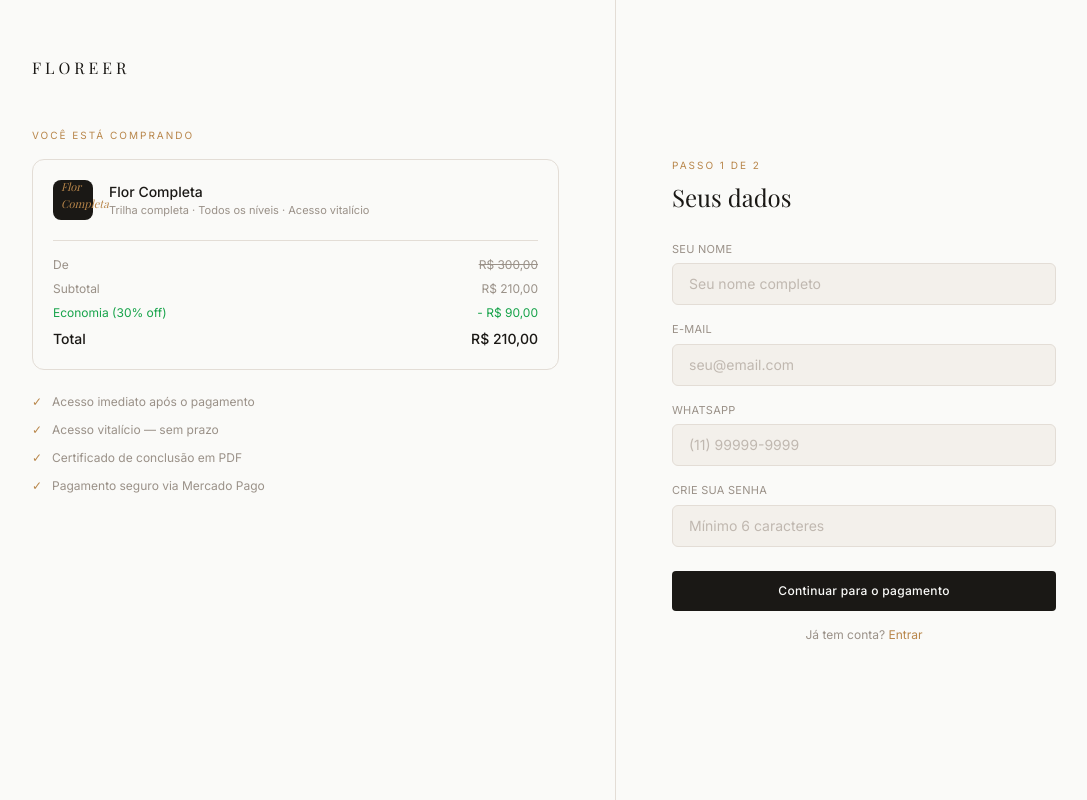
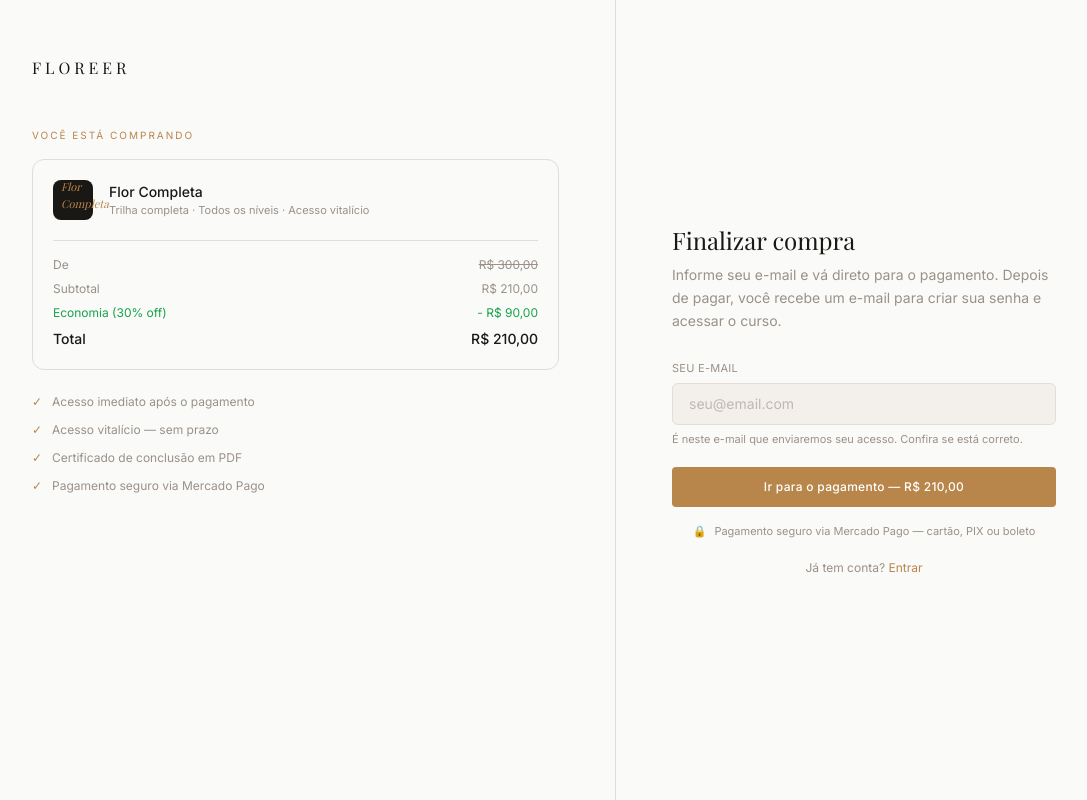
Before and after one commit to lehlanzarinii/floreer-site, a Next.js app: page /checkout/flor-completa in a window 1280 px wide. Shown: the whole page, without its empty margins (24-1111 px from the left). Built offline with nearby package versions, Linux system fonts and the light colour scheme; a web font is replaced by a local one.

Commit message:
Add files via upload

```diff
--- a/app/checkout/[slug]/page.tsx
+++ b/app/checkout/[slug]/page.tsx
@@ -11,26 +11,18 @@ export default function CheckoutPage() {
   const cursoIndividual = getCurso(slug);
   const cursoData = cursoIndividual ?? (slug === "flor-completa" ? florCompleta : null);
 
-  const [nome, setNome] = useState("");
   const [email, setEmail] = useState("");
-  const [senha, setSenha] = useState("");
-  const [telefone, setTelefone] = useState("");
-  const [passo, setPasso] = useState<"dados" | "pagamento">("dados");
   const [loading, setLoading] = useState(false);
   const [erro, setErro] = useState("");
 
   if (!cursoData) return null;
 
-  function formatarTelefone(valor: string) {
-    const nums = valor.replace(/\D/g, "").slice(0, 11);
-    if (nums.length <= 2) return nums;
-    if (nums.length <= 7) return `(${nums.slice(0,2)}) ${nums.slice(2)}`;
-    return `(${nums.slice(0,2)}) ${nums.slice(2,7)}-${nums.slice(7)}`;
-  }
+  async function handleCompra(e: React.FormEvent) {
+    e.preventDefault();
+    setLoading(true);
+    setErro("");
 
-  async function handleContinuar(e: React.FormEvent) {
-    e.preventDefault();
-    // Pixel da Meta: usuária avançou para o pagamento
+    // Pixel da Meta: usuária iniciou a finalização da compra
     const fbq = (window as unknown as { fbq?: (...a: unknown[]) => void }).fbq;
     if (typeof window !== "undefined" && fbq) {
       fbq("track", "InitiateCheckout", {
@@ -40,25 +32,18 @@ export default function CheckoutPage() {
         content_type: "product",
       });
     }
-    setPasso("pagamento");
-  }
 
-  async function handleCompra(e: React.FormEvent) {
-    e.preventDefault();
-    setLoading(true);
-    setErro("");
     try {
       const res = await fetch("/api/checkout", {
         method: "POST",
         headers: { "Content-Type": "application/json" },
-        body: JSON.stringify({ cursoSlug: cursoData!.slug, email, nome, senha, telefone }),
+        body: JSON.stringify({ cursoSlug: cursoData!.slug, email }),
       });
       const data = await res.json();
       if (!res.ok) throw new Error(data.erro || "Erro ao processar");
       window.location.href = data.initPoint;
     } catch (err: unknown) {
       setErro(err instanceof Error ? err.message : "Erro ao processar pagamento");
-    } finally {
       setLoading(false);
     }
   }
@@ -126,32 +111,21 @@ export default function CheckoutPage() {
         </div>
       </div>
 
-      {/* Formulário */}
+      {/* Formulário — só e-mail, direto para o pagamento */}
       <div className="p-8 md:p-14 flex items-center">
         <div className="w-full max-w-sm">
-          {passo === "dados" ? (
-            <>
-              <p className="text-[10px] tracking-[2px] uppercase text-floreer-gold mb-2">Passo 1 de 2</p>
-              <h2 className="font-serif text-2xl text-floreer-dark mb-7">Seus dados</h2>
+          <h2 className="font-serif text-2xl text-floreer-dark mb-2">Finalizar compra</h2>
+          <p className="text-sm text-floreer-muted leading-relaxed mb-7">
+            Informe seu e-mail e vá direto para o pagamento. Depois de pagar, você recebe um e-mail para criar sua senha e acessar o curso.
+          </p>
 
           {erro && (
             <div className="bg-red-50 border border-red-200 text-red-700 text-xs p-3 rounded mb-4">{erro}</div>
           )}
 
-              <form onSubmit={handleContinuar} className="flex flex-col gap-4">
+          <form onSubmit={handleCompra} className="flex flex-col gap-4">
             <div>
-                  <label className="block text-[11px] text-floreer-muted tracking-wide mb-1.5">SEU NOME</label>
-                  <input
-                    type="text"
-                    required
-                    value={nome}
-                    onChange={(e) => setNome(e.target.value)}
-                    placeholder="Seu nome completo"
-                    className="w-full bg-floreer-card border border-floreer-border rounded-md px-4 py-2.5 text-sm text-floreer-dark placeholder:text-[#C0B8B0] focus:outline-none focus:border-floreer-gold"
-                  />
-                </div>
-                <div>
-                  <label className="block text-[11px] text-floreer-muted tracking-wide mb-1.5">E-MAIL</label>
+              <label className="block text-[11px] text-floreer-muted tracking-wide mb-1.5">SEU E-MAIL</label>
               <input
                 type="email"
                 required
@@ -160,73 +134,27 @@ export default function CheckoutPage() {
                 placeholder="seu@email.com"
                 className="w-full bg-floreer-card border border-floreer-border rounded-md px-4 py-2.5 text-sm text-floreer-dark placeholder:text-[#C0B8B0] focus:outline-none focus:border-floreer-gold"
               />
+              <p className="text-[11px] text-floreer-muted mt-1.5">É neste e-mail que enviaremos seu acesso. Confira se está correto.</p>
             </div>
-                <div>
-                  <label className="block text-[11px] text-floreer-muted tracking-wide mb-1.5">WHATSAPP</label>
-                  <input
-                    type="tel"
-                    required
-                    value={telefone}
-                    onChange={(e) => setTelefone(formatarTelefone(e.target.value))}
-                    placeholder="(11) 99999-9999"
-                    className="w-full bg-floreer-card border border-floreer-border rounded-md px-4 py-2.5 text-sm text-floreer-dark placeholder:text-[#C0B8B0] focus:outline-none focus:border-floreer-gold"
-                  />
-                </div>
-                <div>
-                  <label className="block text-[11px] text-floreer-muted tracking-wide mb-1.5">CRIE SUA SENHA</label>
-                  <input
-                    type="password"
-                    required
-                    minLength={6}
-                    value={senha}
-                    onChange={(e) => setSenha(e.target.value)}
-                    placeholder="Mínimo 6 caracteres"
-                    className="w-full bg-floreer-card border border-floreer-border rounded-md px-4 py-2.5 text-sm text-floreer-dark placeholder:text-[#C0B8B0] focus:outline-none focus:border-floreer-gold"
-                  />
-                </div>
-                <button type="submit" className="btn-primary w-full mt-2">
-                  Continuar para o pagamento
-                </button>
-                <p className="text-center text-xs text-floreer-muted">
-                  Já tem conta?{" "}
-                  <Link href="/aluno/login" className="text-floreer-gold">Entrar</Link>
-                </p>
-              </form>
-            </>
-          ) : (
-            <>
-              <div className="flex items-center gap-3 mb-6">
-                <button onClick={() => setPasso("dados")} className="text-floreer-muted text-xs hover:text-floreer-dark">
-                  ← Voltar
-                </button>
-              </div>
-              <p className="text-[10px] tracking-[2px] uppercase text-floreer-gold mb-2">Passo 2 de 2</p>
-              <h2 className="font-serif text-2xl text-floreer-dark mb-7">Pagamento</h2>
 
-              {erro && (
-                <div className="bg-red-50 border border-red-200 text-red-700 text-xs p-3 rounded mb-4">{erro}</div>
-              )}
-
-              <p className="text-sm text-floreer-muted leading-relaxed mb-6">
-                Clique abaixo para ser redirecionada ao Mercado Pago — lá você escolhe entre cartão de crédito, PIX ou boleto.
-              </p>
-
-              <form onSubmit={handleCompra}>
             <button
               type="submit"
               disabled={loading}
-                  className="btn-gold w-full text-center disabled:opacity-60"
+              className="btn-gold w-full text-center disabled:opacity-60 mt-1"
             >
-                  {loading ? "Redirecionando..." : `Finalizar compra — ${cursoData.precoFormatado}`}
+              {loading ? "Redirecionando..." : `Ir para o pagamento — ${cursoData.precoFormatado}`}
             </button>
           </form>
 
           <div className="flex items-center justify-center gap-2 mt-4 text-[11px] text-floreer-muted">
             <span>🔒</span>
-                Pagamento seguro via Mercado Pago
+            Pagamento seguro via Mercado Pago — cartão, PIX ou boleto
           </div>
-            </>
-          )}
+
+          <p className="text-center text-xs text-floreer-muted mt-5">
+            Já tem conta?{" "}
+            <Link href="/aluno/login" className="text-floreer-gold">Entrar</Link>
+          </p>
         </div>
       </div>
     </div>
```
Lines whose indentation alone changed are shown as unchanged.
